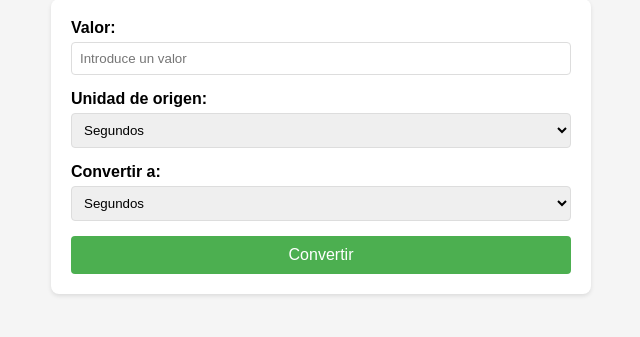
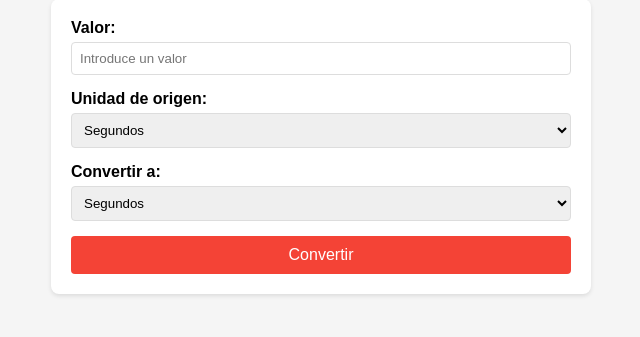
Before and after one commit to CICD-dllo/proyecto-ci-cd, a Flask app: page / in a window 1280 px wide. Shown: the part 99-436 px from the top of the page, without its empty margins (319-959 px from the left). Run offline with Flask 3, Linux system fonts and the light colour scheme.

Commit message:
Change button color to red and force failed smoke test [rollback]

```diff
--- a/app/templates/index.html
+++ b/app/templates/index.html
@@ -40,7 +40,7 @@
             box-sizing: border-box;
         }
         button {
-            background-color: #4CAF50;
+            background-color: #F44336;
             color: white;
             padding: 10px 15px;
             border: none;
@@ -63,7 +63,7 @@
             max-width: 500px;
         }
         .error {
-            border-left-color: #4CAF50;
+            border-left-color: #F44336;
         }
     </style>
 </head>
```
Also changed, not shown: tests/test_smoke_app.py (+2 -2 lines).
